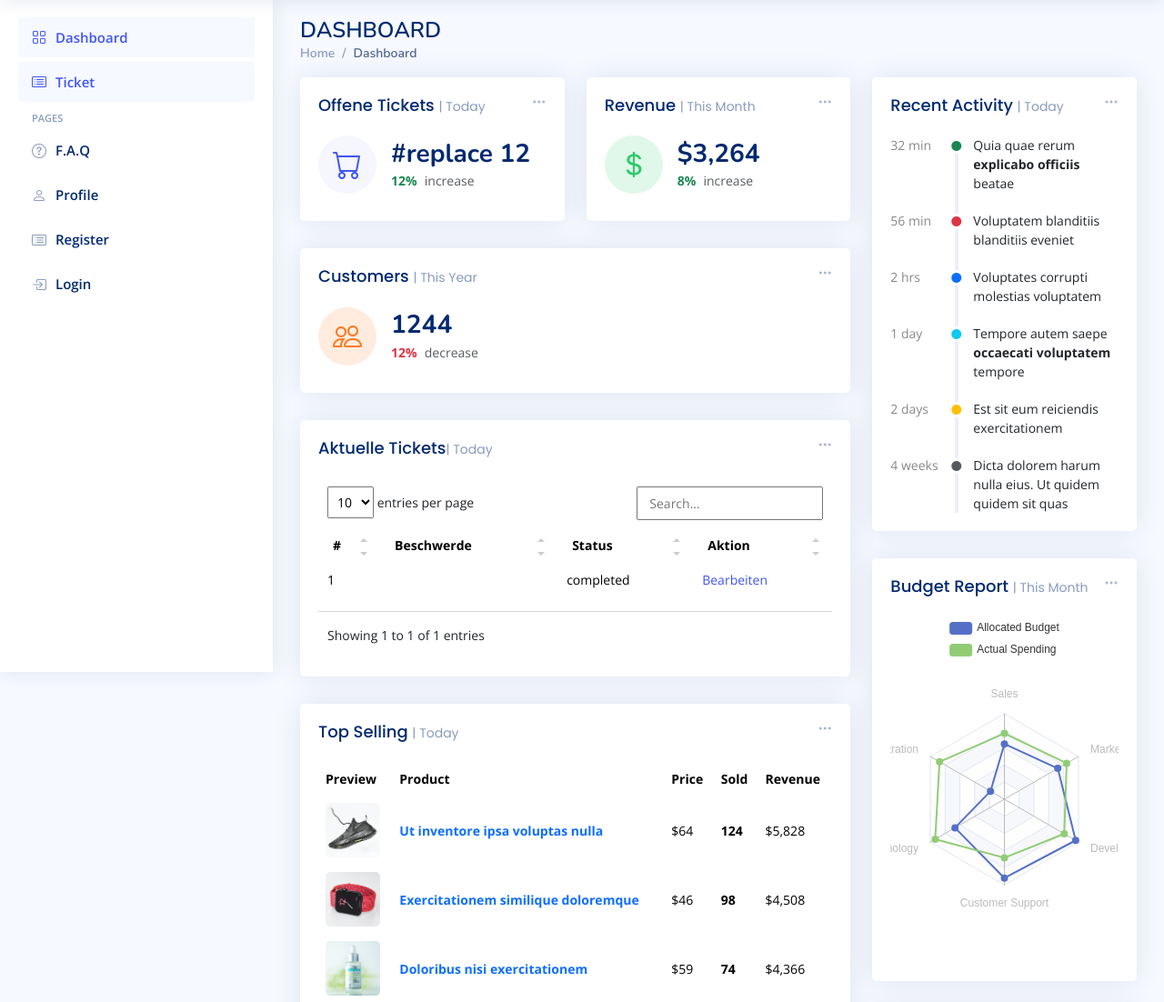
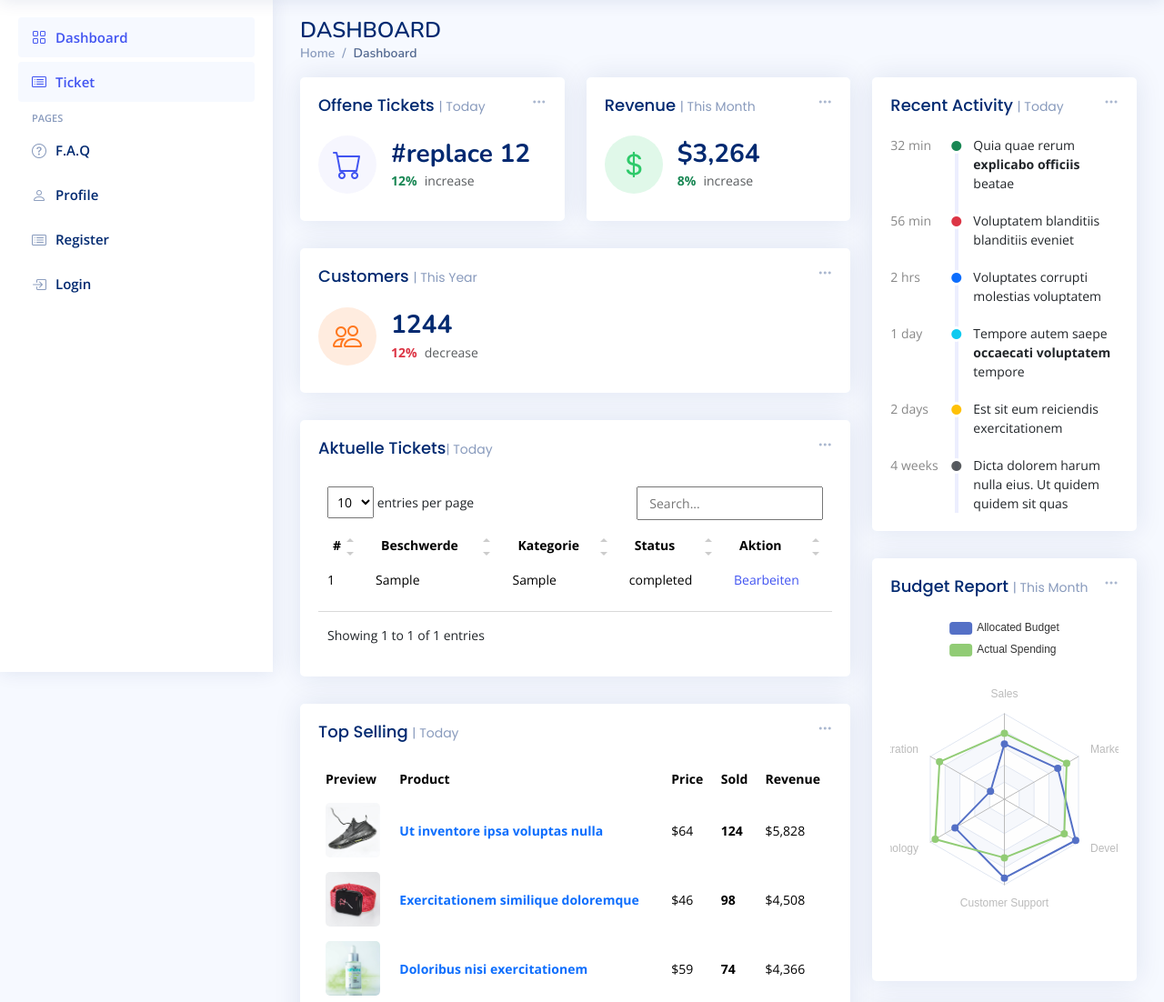
Before and after one commit to vonrodalars/MFAX422A-24Q2-WEB, a Flask app: page / in a window 1280 px wide. Shown: the part 61-1163 px from the top of the page at 91% size. Run offline with Flask 3, Linux system fonts and the light colour scheme; tables that the repository leaves empty hold one stand-in row (values such as "Sample post"); some libraries are stand-ins or nearby versions.

Commit message:
Update Dashboard Table

```diff
--- a/templates/index.html
+++ b/templates/index.html
@@ -143,6 +143,7 @@
             <tr>
                 <th scope="col">#</th>
                 <th scope="col">Beschwerde</th>
+                <th scope="col">Kategorie</th>
                 <th scope="col">Status</th>
                 <th scope="col">Aktion</th>
             </tr>
@@ -151,7 +152,8 @@
             {% for ticket in tickets %}
             <tr>
                 <th scope="row">{{ ticket.id }}</th>
-                <td>{{ ticket.beschwerde }}</td>
+                <td>{{ ticket.complaint }}</td>
+                <td>{{ ticket.category }}</td>
                 <td>{{ ticket.status }}</td>
                 <td><a href="{{ url_for('edit_ticket', id=ticket.id) }}">Bearbeiten</a></td>
             </tr>
```
